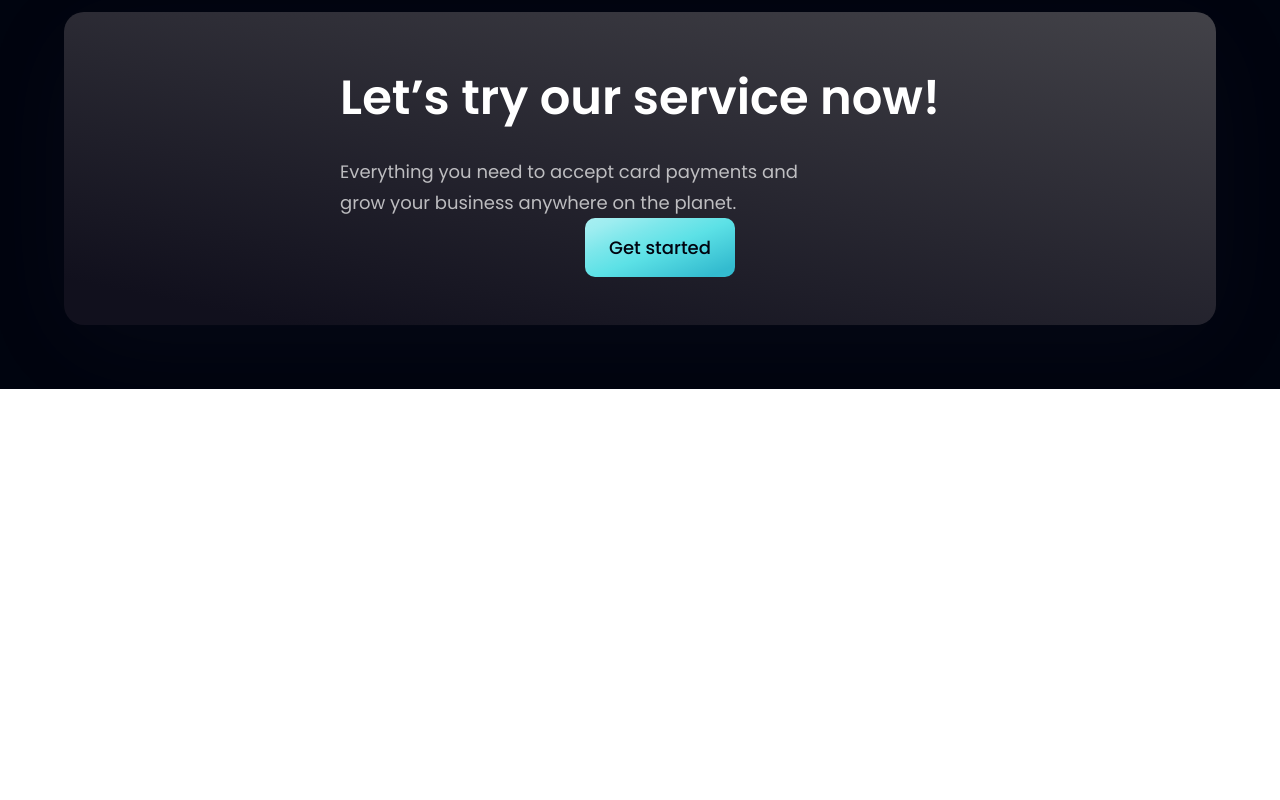
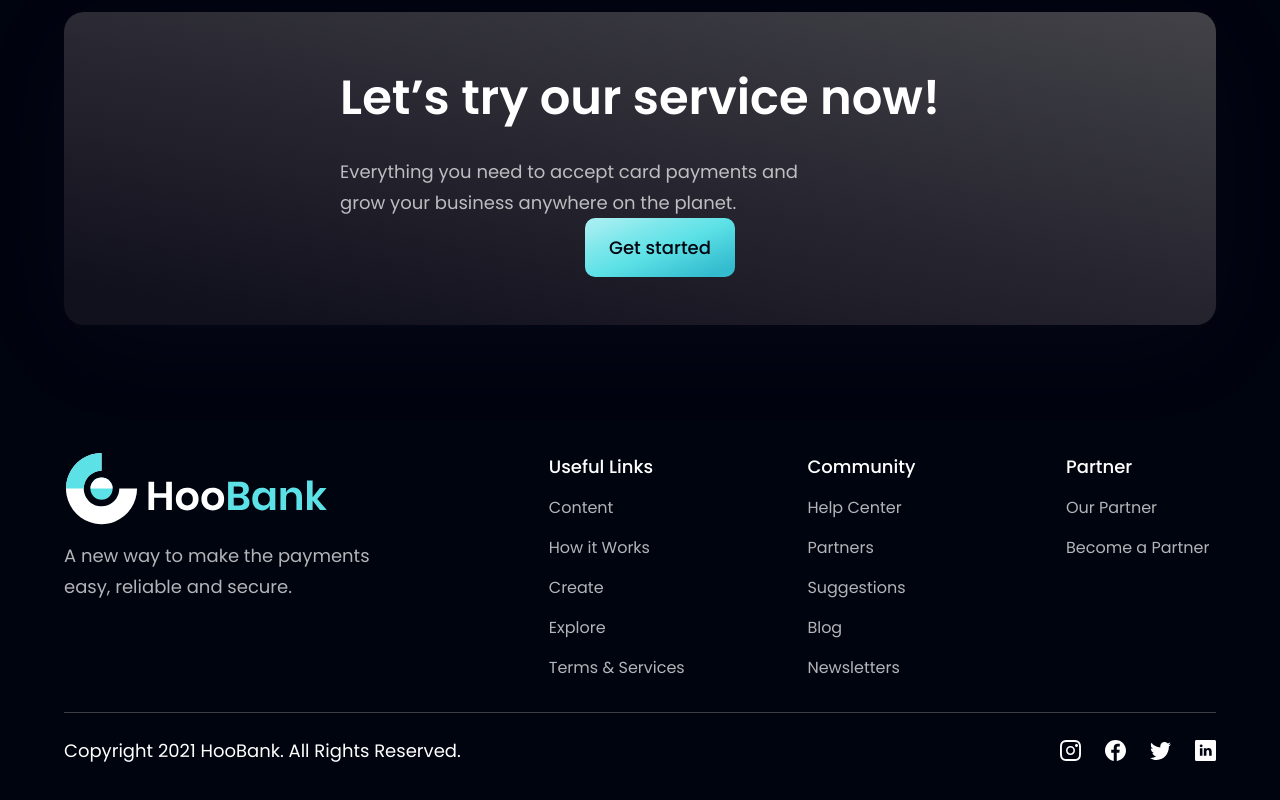
Before and after one commit to saadismail01/Bank_Web, a React (Vite) app: page / in a window 1280 px wide. Shown: the part 4089-4889 px from the top of the page. Before the commit the page ends 4478 px from the top, so only its background shows below. Built offline with nearby package versions, Linux system fonts and the light colour scheme.

Commit message:
generate the footer

```diff
--- a/src/components/Footer.jsx
+++ b/src/components/Footer.jsx
@@ -1,8 +1,69 @@
+/* eslint-disable no-unused-vars */
+import styles from "../style";
+import { logo } from "../assets";
+import { footerLinks, socialMedia } from "../constants";
 import React from "react";
 React;
 
 const Footer = () => {
-  return <div></div>;
+  return (
+    <section className={`${styles.flexCenter} ${styles.paddingY} flex-col`}>
+      <div className={`${styles.flexStart} md:flex-row flex-col mb-8 w-full`}>
+        <div className="flex-1 flex flex-col justify-start mr-10">
+          <img
+            src={logo}
+            alt="hoobank"
+            className="w-[266px] h-[72px] object-contain"
+          />
+          <p className={`${styles.paragraph} mt-4 max-w-[310px]`}>
+            A new way to make the payments easy, reliable and secure.
+          </p>
+        </div>
+
+        <div className="flex-[1.5] w-full flex flex-row justify-between flex-wrap md:mt-0 mt-10">
+          {footerLinks.map((footerlink) => (
+            <div
+              key={footerlink.key}
+              className="flex flex-col sm:my-0 my-4 min-w-[150px]"
+            >
+              <h4 className="font-poppins font-medium text-[18px] leading-[27px] text-white">
+                {footerlink.title}
+              </h4>
+              <ul className="list-none mt-4">
+                {footerlink.links.map((link, index) => (
+                  <li
+                    key={link.name}
+                    className={`font-poppins font-normal text-[16px] leading-[24px] text-dimWhite hover:text-secondary cursor-pointer ${
+                      index !== footerlink.links.length - 1 ? "mb-4" : "mb-0"
+                    }`}
+                  >
+                    {link.name}
+                  </li>
+                ))}
+              </ul>
+            </div>
+          ))}
+        </div>
+      </div>
+      <div className="w-full flex justify-between items-center md:flex-row flex-col pt-6 border-t-[1px] border-t-[#3F3E45]">
+        <p className="font-poppins font-normal text-center text-[18px] leading-[27px] text-white">
+          Copyright 2021 HooBank. All Rights Reserved.
+        </p>
+        <div className="flex flex-row md:mt-0 mt-6">
+          {socialMedia.map((social, index) => (
+            <img
+              key={social.id}
+              src={social.icon}
+              alt={social.id}
+              className={`w-[21px] h-[21px] object-contain cursor-pointer ${
+                index !== socialMedia.length - 1 ? "mr-6" : "mr-0"
+              }`}
+            />
+          ))}
+        </div>
+      </div>
+    </section>
+  );
 };
 
 export default Footer;
```
